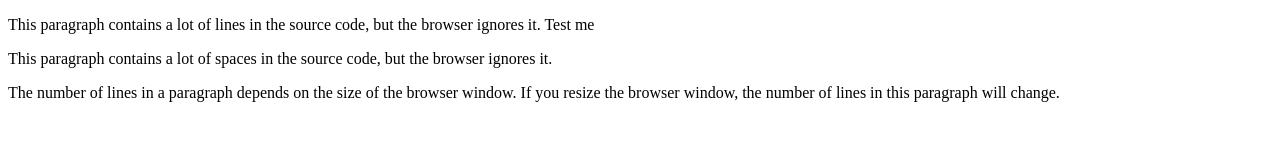
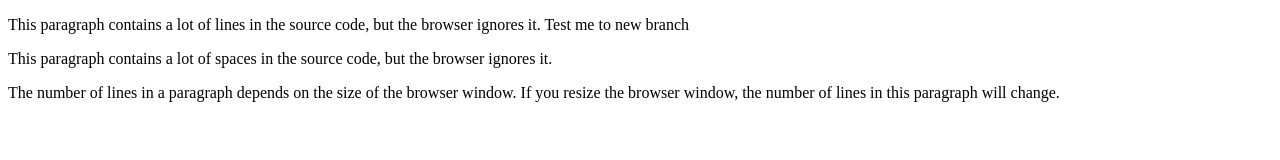
Before and after one commit to sneha1292/sample1234, a plain HTML site: page index.html in a window 1280 px wide. Drawn offline with Linux system fonts and the light colour scheme.

Commit message:
adding new branch

```diff
--- a/index.html
+++ b/index.html
@@ -8,7 +8,7 @@ contains a lot of lines
 in the source code,
 but the browser
 ignores it.
-Test me
+Test me to new branch
 </p>
 
 <p>
```
